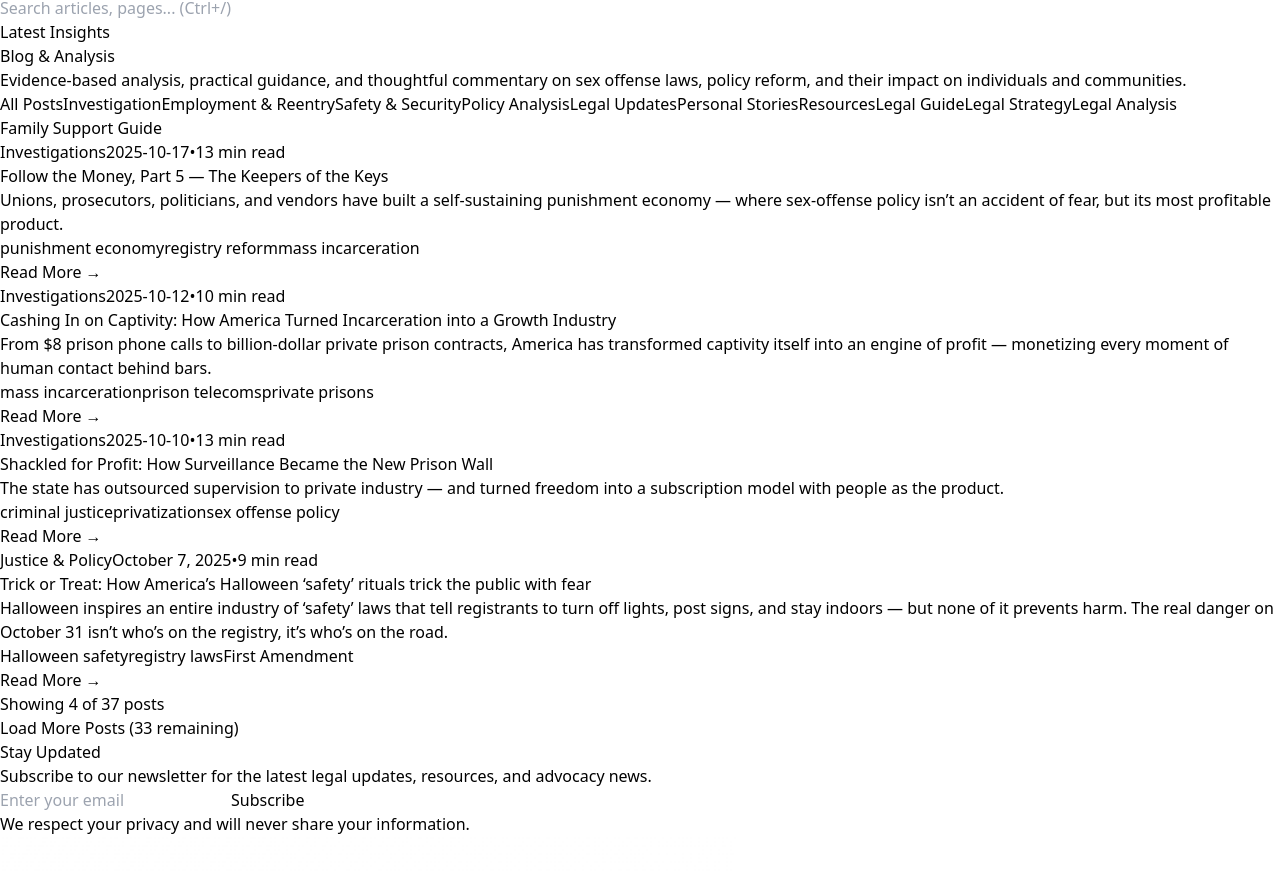
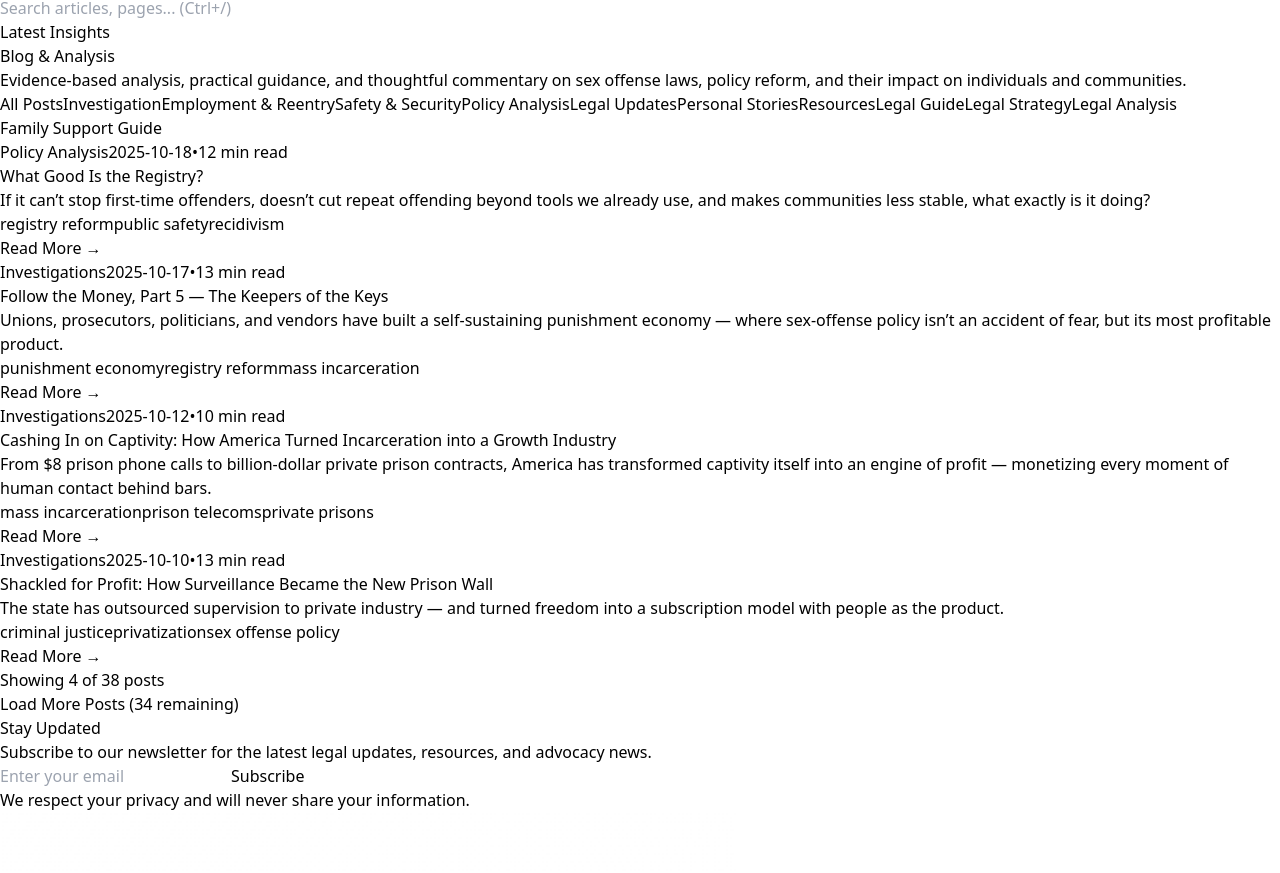
Before and after one commit to projectsolarrecon/Solar, a React (Vite) app: page /blog in a window 1280 px wide. Shown: the part 3036-3909 px from the top of the page. Built offline with nearby package versions, Linux system fonts and the light colour scheme.

Commit message:
Update blogPosts.ts

```diff
--- a/src/data/blogPosts.ts
+++ b/src/data/blogPosts.ts
@@ -12,6 +12,24 @@ export interface BlogPost {
 
 export const allBlogPosts: BlogPost[] = [
   // Insert this object at the TOP of the exported array (newest-first):
+{
+  id: "what-good-is-the-registry",
+  title: "What Good Is the Registry?",
+  excerpt:
+    "If it can’t stop first-time offenders, doesn’t cut repeat offending beyond tools we already use, and makes communities less stable, what exactly is it doing?",
+  author: "SOLAR Project",
+  date: "2025-10-18",
+  readTime: "12 min read",
+  category: "Policy Analysis",
+  tags: [
+    "registry reform",
+    "public safety",
+    "recidivism",
+    "criminal justice",
+    "policy evidence"
+  ],
+  path: "/blog/what-good-is-the-registry",
+},
 {
   id: "follow-the-money-part-5",
   title: "Follow the Money, Part 5 — The Keepers of the Keys",
```
